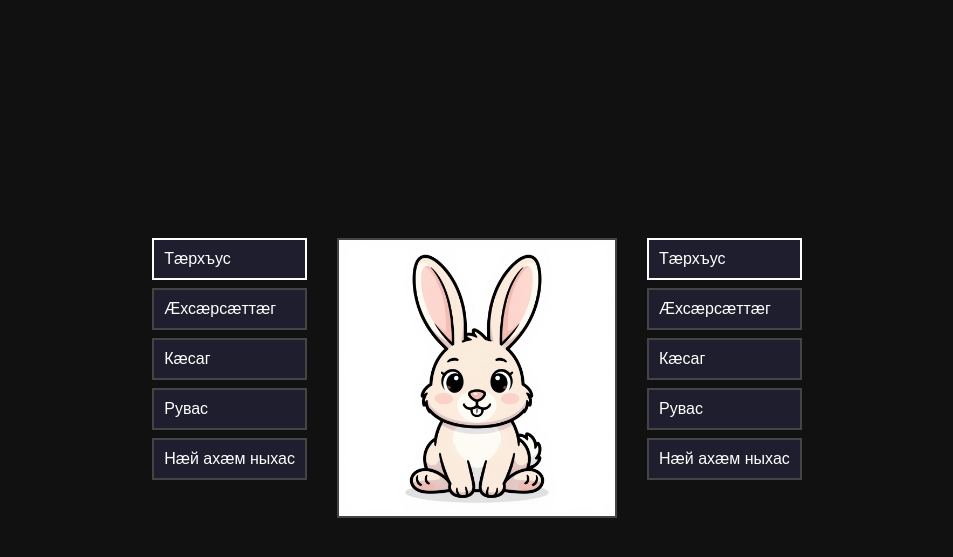
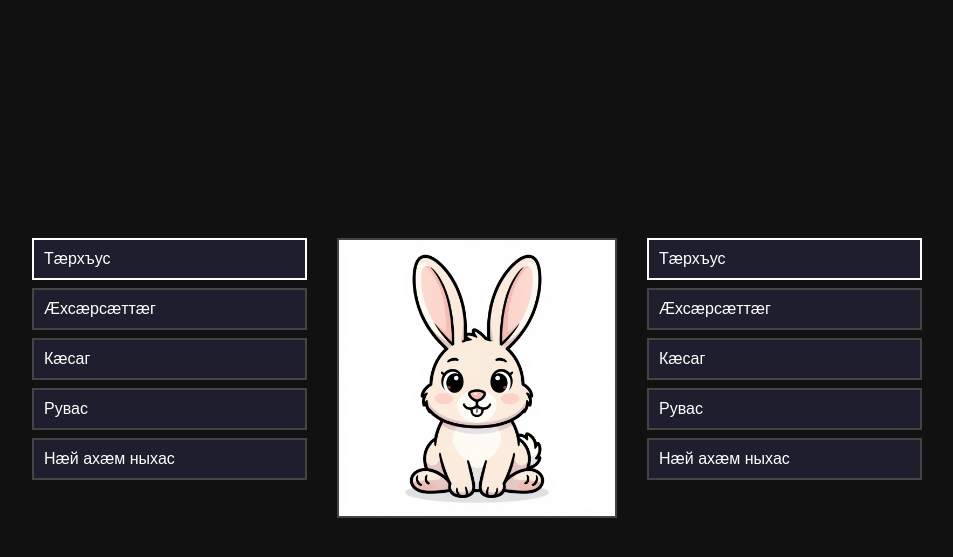
Before and after one commit to vokuuu/Who_faster, a Flask app: page /game in a window 1280 px wide. Shown: the part 70-627 px from the top of the page, without its empty margins (163-1116 px from the left). Run offline with Flask 3, Linux system fonts and the light colour scheme; the visitor is signed in with stand-in values (Sample User, id 1); data comes from the database, SQL or seed files in the repository.

Commit message:
Update style.css
Увеличил ширину кнопок (полей со словами в таблице) во временном стиле

```diff
--- a/who_faster/static/css/style.css
+++ b/who_faster/static/css/style.css
@@ -14,7 +14,7 @@ body { font-family: sans-serif; background: #111; color: #fff; min-height: 100vh
 .timer-bar { height: 100%; background: #f97316; width: 0%; transition: width 0.1s; }
 
 .options-list { list-style: none; display: flex; flex-direction: column; gap: 8px; }
-.option-item { padding: 10px; background: #1e1e2e; border: 2px solid #444; cursor: pointer; display: flex; justify-content: space-between; }
+.option-item { padding: 10px; background: #1e1e2e; border: 2px solid #444; cursor: pointer; display: flex; justify-content: space-between; width: 275px;}
 
 .option-item--focused { border-color: #fff; }
 .option-item--left.option-item--selected { border-color: #4ade80; }
```
